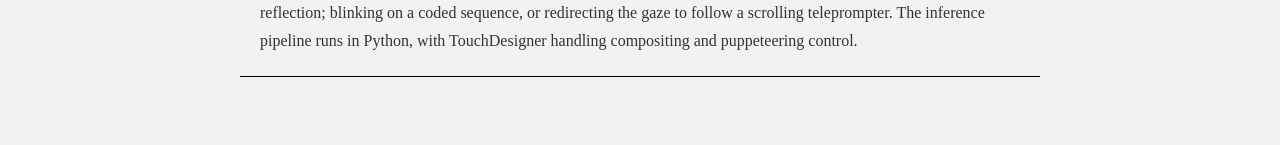
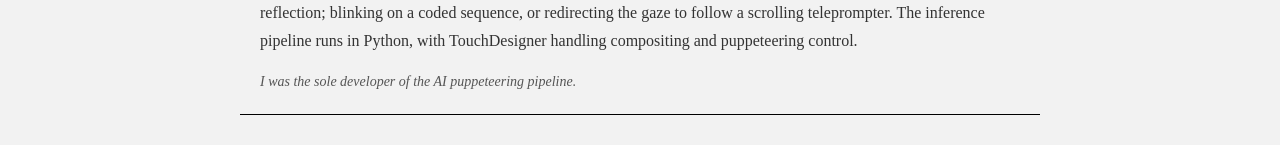
Before and after one commit to davidcrobert/Portfolio, a React (Create React App) app: page /projects/Submirrors in a window 1280 px wide. Shown: the part 296-441 px from the top of the page. Built offline with nearby package versions, Linux system fonts and the light colour scheme; grey boxes are pictures that could not be loaded.

Commit message:
Added role summaries in intros

```diff
--- a/src/projectPages/BaseProjectPage.js
+++ b/src/projectPages/BaseProjectPage.js
@@ -96,6 +96,20 @@ export const CustomSubtitle = styled.p`
   ${media.downTablet} {
     font-size: 14px;
     line-height: 1.7;
+  }
+`;
+
+export const RoleSummary = styled.p`
+  font-family: 'Times New Roman', Times, serif;
+  font-size: 14px;
+  color: #555;
+  line-height: 1.7;
+  text-align: left;
+  font-style: italic;
+  margin-top: 14px;
+
+  ${media.downTablet} {
+    font-size: 12px;
   }
 `;
 
--- a/src/projectPages/BlackHole.js
+++ b/src/projectPages/BlackHole.js
@@ -7,6 +7,7 @@ import {
   ProjectContent,
   CustomHeader,
   CustomSubtitle,
+  RoleSummary,
   CreditsSection,
   CreditsGrid,
   CreditsColumn,
@@ -176,9 +177,9 @@ const BlackHoleProjectPage = ({ project }) => {
                 : a 220cm concave spiral of 14,755 LED bulbs with a surveillance camera at its centre.
                 The camera identifies visitors in real time, drawing their portraits into the vortex
                 before the spiral erases them — to look at it is also to be looked at, catalogued, and
-                dissolved. I built the face-tracking and pixel-mapping pipeline in Python and
-                TouchDesigner that translates live detections into the physical LED layout.
+                dissolved.
               </CustomSubtitle>
+              <RoleSummary>I built the face-tracking and pixel-mapping pipeline in Python and TouchDesigner.</RoleSummary>
             </IntroBody>
           </CustomHeader>
 
--- a/src/projectPages/SpiralReflector.js
+++ b/src/projectPages/SpiralReflector.js
@@ -8,6 +8,7 @@ import {
   ProjectContent,
   CustomHeader,
   CustomSubtitle,
+  RoleSummary,
   MediaEmbed,
   CreditsSection,
   CreditsGrid,
@@ -163,6 +164,7 @@ const SpiralReflectorProjectPage = ({ project }) => {
                 continuously rotates, capturing the space — its image rendered in real time onto the
                 spiral's length, casting bright points of light that track the camera's gaze.
               </CustomSubtitle>
+              <RoleSummary>I was the sole software developer, building the LED rendering and camera control systems.</RoleSummary>
             </IntroBody>
           </CustomHeader>
 
--- a/src/projectPages/Submirrors.js
+++ b/src/projectPages/Submirrors.js
@@ -8,6 +8,7 @@ import {
   DescriptionParagraph,
   CustomHeader,
   CustomSubtitle,
+  RoleSummary,
   CreditsSection,
   CreditsGrid,
   CreditsColumn,
@@ -177,6 +178,7 @@ const SubmirrorsProjectPage = ({ project }) => {
                 follow a scrolling teleprompter. The inference pipeline runs in Python, with
                 TouchDesigner handling compositing and puppeteering control.
               </CustomSubtitle>
+              <RoleSummary>I was the sole developer of the AI puppeteering pipeline.</RoleSummary>
             </IntroBody>
           </CustomHeader>
 
--- a/src/projectPages/Undercurrents.js
+++ b/src/projectPages/Undercurrents.js
@@ -8,6 +8,7 @@ import {
   ProjectContent,
   CustomHeader,
   CustomSubtitle,
+  RoleSummary,
   MediaEmbed,
   CreditsSection,
   CreditsGrid,
@@ -151,6 +152,7 @@ const UndercurrentsProjectPage = ({ project }) => {
                 new voice. Commissioned poems surface occasionally within this stream, accompanied
                 by animated LED sequences.
               </CustomSubtitle>
+              <RoleSummary>I built the audio routing system in TouchDesigner and the AI voice-retrieval pipeline.</RoleSummary>
             </IntroBody>
           </CustomHeader>
 
```
